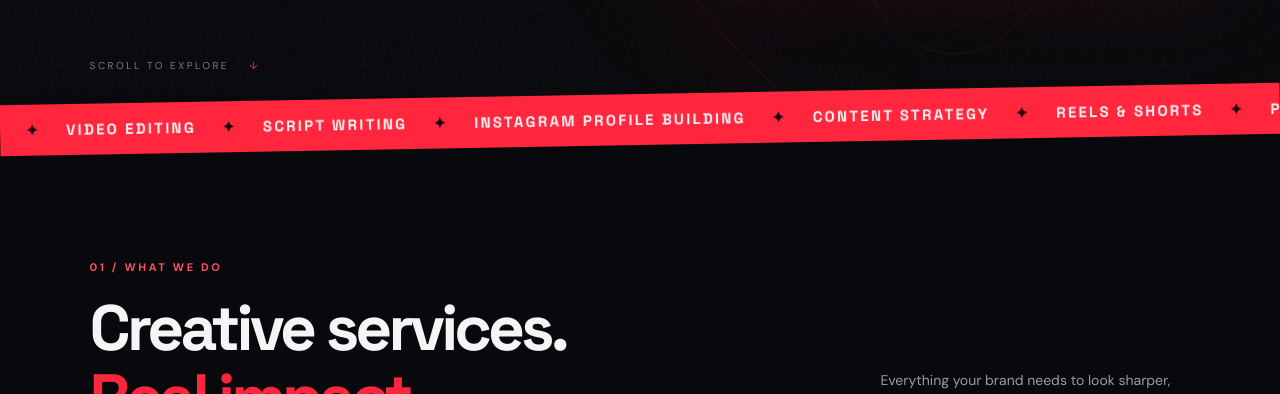
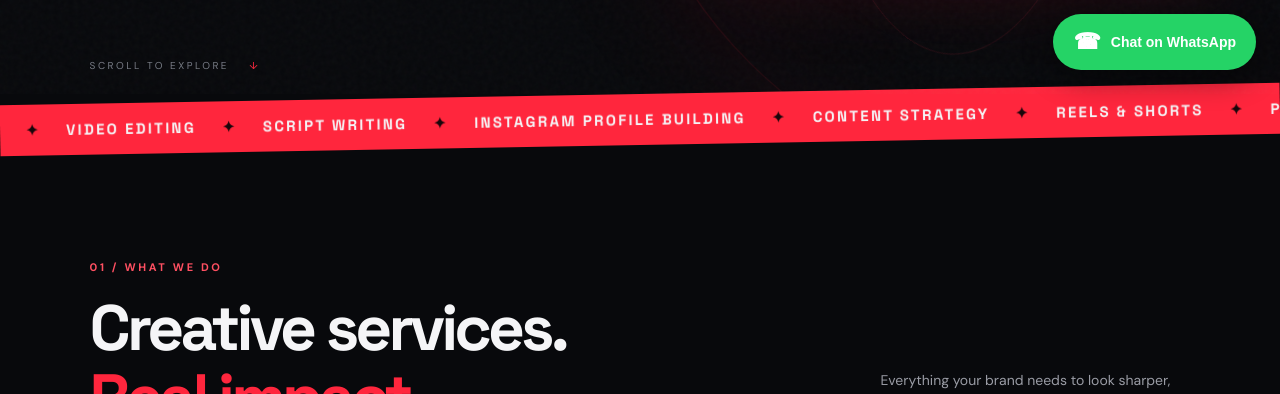
Before and after one commit to upenz/upenz-creative, a plain HTML site: page index.html in a window 1280 px wide. Shown: the part 706-1100 px from the top of the page. Drawn offline with Linux system fonts and the light colour scheme.

Commit message:
Update index.html

```diff
--- a/index.html
+++ b/index.html
@@ -29,4 +29,30 @@
 <section class="process section"><div class="section-top reveal"><div><div class="kicker">04 / HOW WE WORK</div><h2>Simple process.<br><span>Bold results.</span></h2></div></div><div class="steps"><div class="step reveal"><span>01</span><h3>Discover</h3><p>We learn your story, audience and goals.</p></div><div class="step reveal"><span>02</span><h3>Imagine</h3><p>We shape the concept, script and creative direction.</p></div><div class="step reveal"><span>03</span><h3>Create</h3><p>We design, edit and refine the final experience.</p></div><div class="step reveal"><span>04</span><h3>Launch</h3><p>Your brand shows up ready to stand out.</p></div></div></section>
 <section id="contact" class="contact section"><div class="contact-glow"></div><div class="contact-inner reveal"><div class="kicker">05 / LET'S COLLABORATE</div><h2>GOT AN <span>IDEA?</span><br>LET'S MAKE<br>IT <em>ICONIC.</em></h2><p>Tell us what you're building. We'll help turn the vision into something memorable.</p><a class="btn btn-primary big" href="mailto:upenzcreative@gmail.com?subject=UPENZ%20CREATIVE%20Project%20Enquiry">Start a Conversation ↗</a><p class="contact-note">Email and Instagram are connected. Let’s create something remarkable.</p></div></section></main>
 <footer><a class="footer-brand" href="#home"><img src="assets/upenz-logo.png" alt="UPENZ CREATIVE"></a><div class="footer-right"><p>THINK CREATIVE. BUILD YOUR BRAND. BE UPENZ!</p><div><a href="#services">Services</a><a href="#portfolio">Portfolio</a><a href="#contact">Contact</a><a href="https://www.instagram.com/upenz_creative" target="_blank" rel="noopener noreferrer">Instagram ↗</a></div><small>© <span id="year"></span> UPENZ CREATIVE. Crafted with purpose.</small></div></footer>
-<script src="script.js"></script></body></html>
+<script src="script.js"></script>
+<a href="https://wa.me/919963341208?text=Hi%20UPENZ%20CREATIVE%21%20I%20am%20interested%20in%20your%20creative%20services."
+   target="_blank"
+   rel="noopener noreferrer"
+   aria-label="Chat with UPENZ CREATIVE on WhatsApp"
+   style="
+     position:fixed;
+     bottom:24px;
+     right:24px;
+     z-index:9999;
+     display:flex;
+     align-items:center;
+     gap:10px;
+     padding:15px 20px;
+     background:#25D366;
+     color:white;
+     border-radius:50px;
+     font-family:Arial,sans-serif;
+     font-weight:bold;
+     font-size:14px;
+     text-decoration:none;
+     box-shadow:0 8px 30px #0007;
+   ">
+  <span style="font-size:22px;">☎</span>
+  Chat on WhatsApp
+</a>
+</body></html>
```
